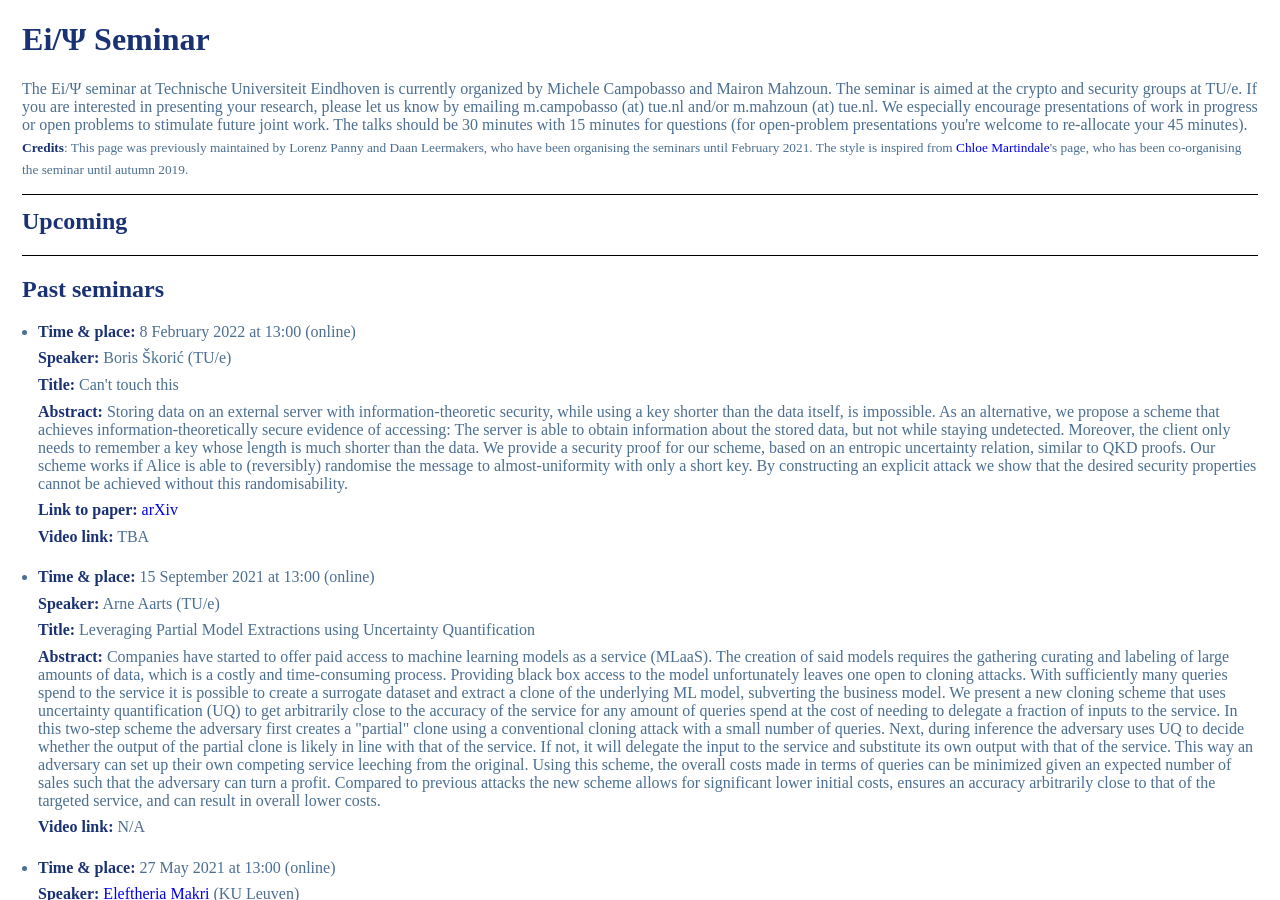
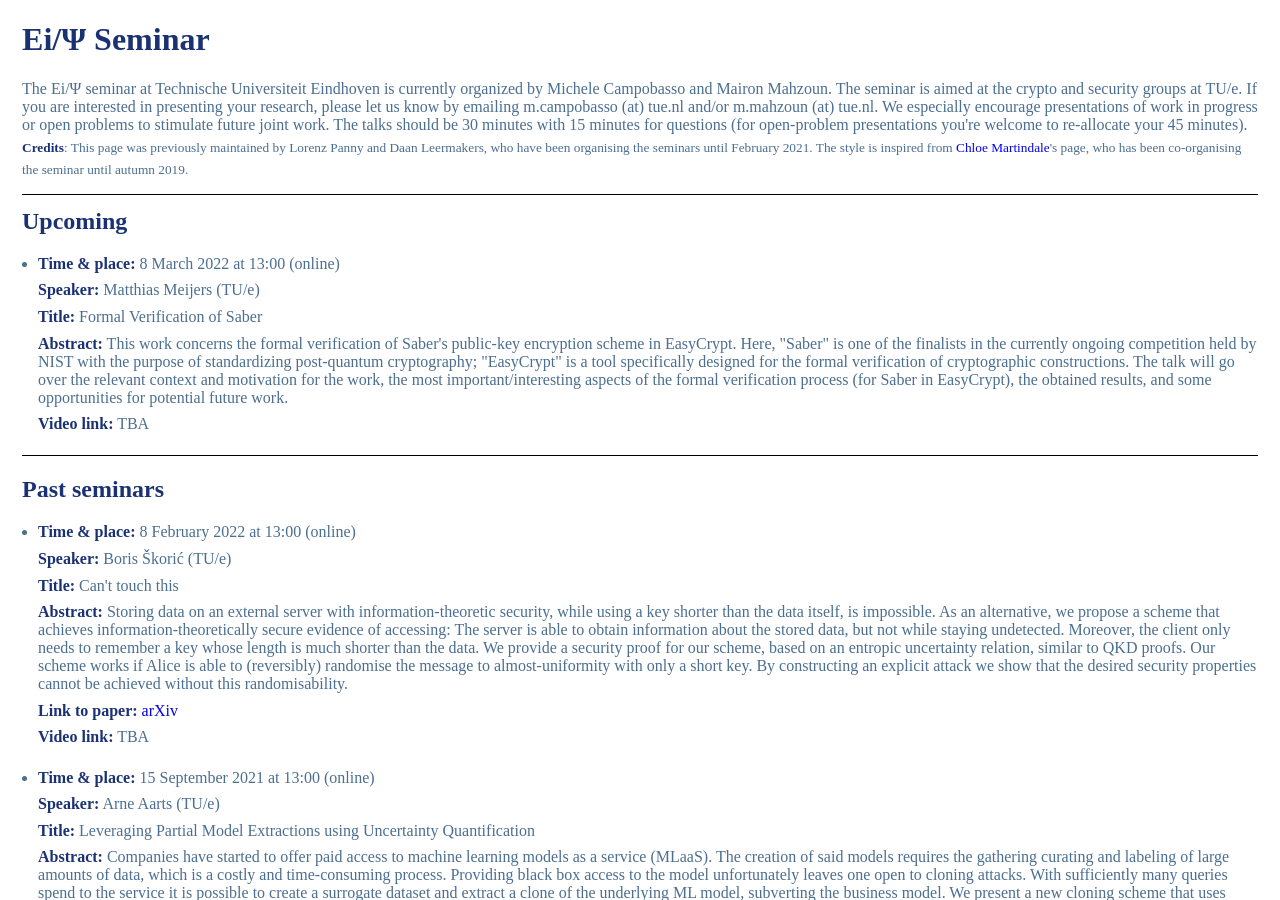
Before and after one commit to michelecampobasso/michelecampobasso.github.io, a Jekyll site: the page eipsi/index.html, which Jekyll copies as it is, in a window 1280 px wide and 900 px high. Built offline with Jekyll 4.4.1, drawn with Linux system fonts in a browser that asks for light colours; some web fonts are replaced; formulas are drawn with MathJax 3.

Commit message:
Update index.html

```diff
--- a/eipsi/index.html
+++ b/eipsi/index.html
@@ -232,6 +232,25 @@ img.MathJax_strut {border: 0!important; padding: 0!important; margin: 0!importan
 
         <h2>Upcoming</h2>
         <ul class="spaced-list">
+            <li>
+                <p>
+                    <b>Time &amp; place:</b>
+                    8 March 2022 at 13:00 (online)
+                </p><p>
+                    <b>Speaker:</b>
+                    Matthias Meijers (TU/e)
+                </p><p>
+                    <b>Title:</b>
+                    Formal Verification of Saber
+                </p><p>
+                    <b>Abstract:</b>
+                    This work concerns the formal verification of Saber's public-key encryption scheme in EasyCrypt.
+                    Here, "Saber" is one of the finalists in the currently ongoing competition held by NIST with the purpose of standardizing post-quantum cryptography; "EasyCrypt" is a tool specifically designed for the formal verification of cryptographic constructions.
+                    The talk will go over the relevant context and motivation for the work, the most important/interesting aspects of the formal verification process (for Saber in EasyCrypt), the obtained results, and some opportunities for potential future work.
+                </p><p>
+                    <b>Video link:</b>
+                    TBA
+            </li>
         </ul>
 
         <hr style="margin-top:1ex;">
```
